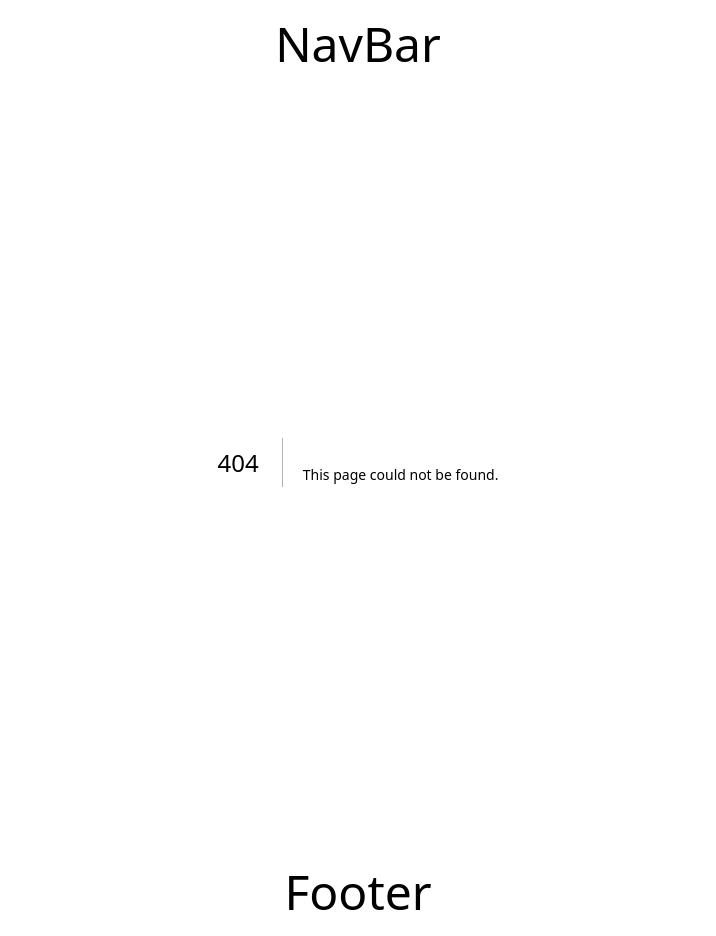
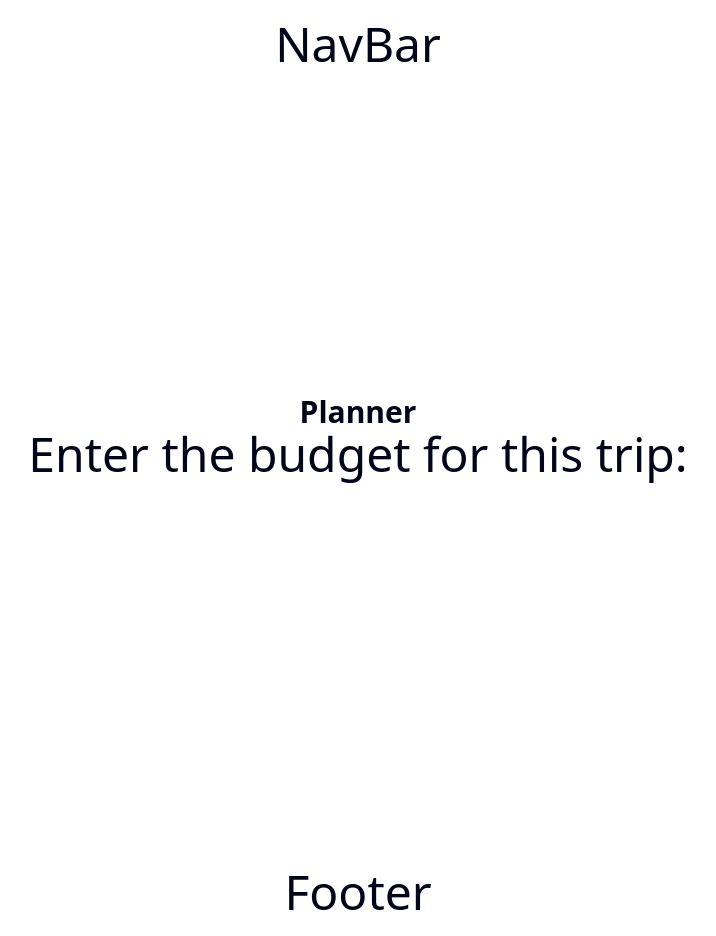
Before and after one commit to SDSU-CompE-561-Spring-2025/interactive-travel-planner, a Next.js app in the folder frontend/waymark/: page /planner/budget in a window 1280 px wide. Before the commit this address had no page. Shown: the whole page, without its empty margins (282-998 px from the left). Built offline with nearby package versions, Linux system fonts and the light colour scheme.

Commit message:
created subpages for planner

```diff
--- /dev/null
+++ b/frontend/waymark/src/app/planner/budget/page.tsx
@@ -0,0 +1,9 @@
+export default function BudgetPage() {
+    return (
+        <div>
+            <label>Enter the budget for this trip:</label>
+            <input className="input_number"type="number" />
+
+        </div>
+    );
+}
--- a/frontend/waymark/src/app/planner/page.tsx
+++ b/frontend/waymark/src/app/planner/page.tsx
@@ -1,7 +1,7 @@
 export default function PlannerPage() {
     return (
         <div>
-            <h1 className="font-bold">Planner Page</h1>
+            <h1>Planner Page</h1>
         </div>
     );
 }
--- /dev/null
+++ b/frontend/waymark/src/app/planner/title/page.tsx
@@ -0,0 +1,7 @@
+export default function TitlePage() {
+    return (
+        <div>
+            <h1>Choose a name for your trip!</h1>
+        </div>
+    );
+}
```
